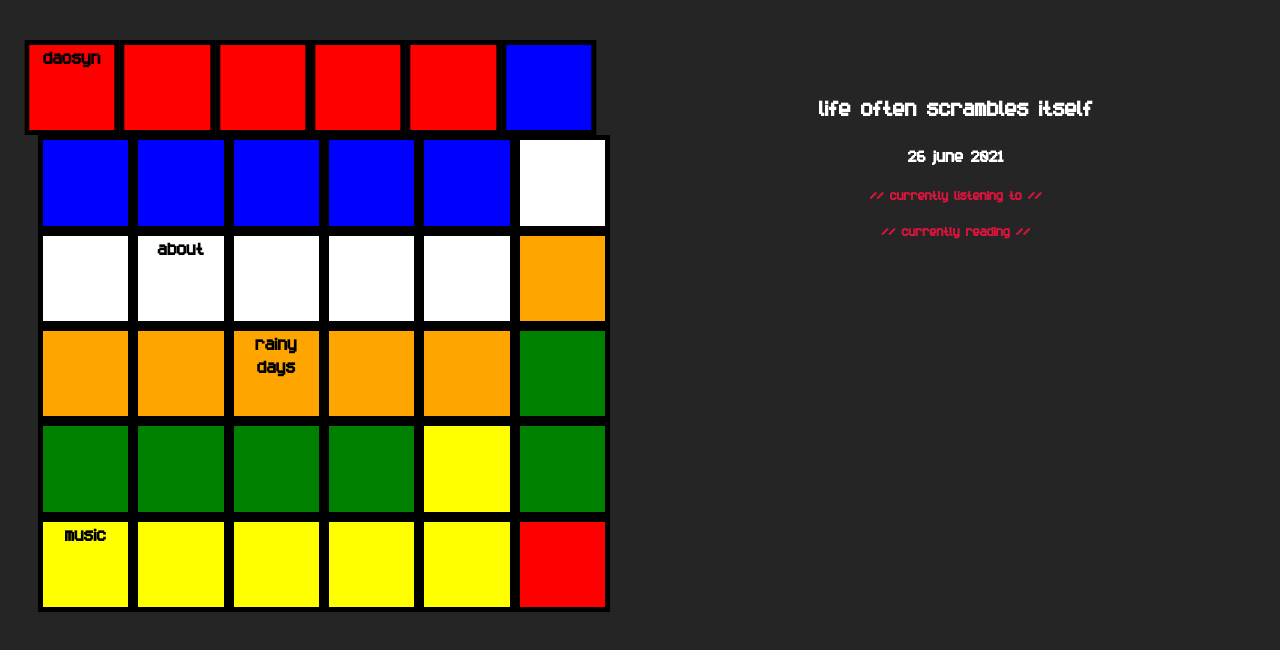
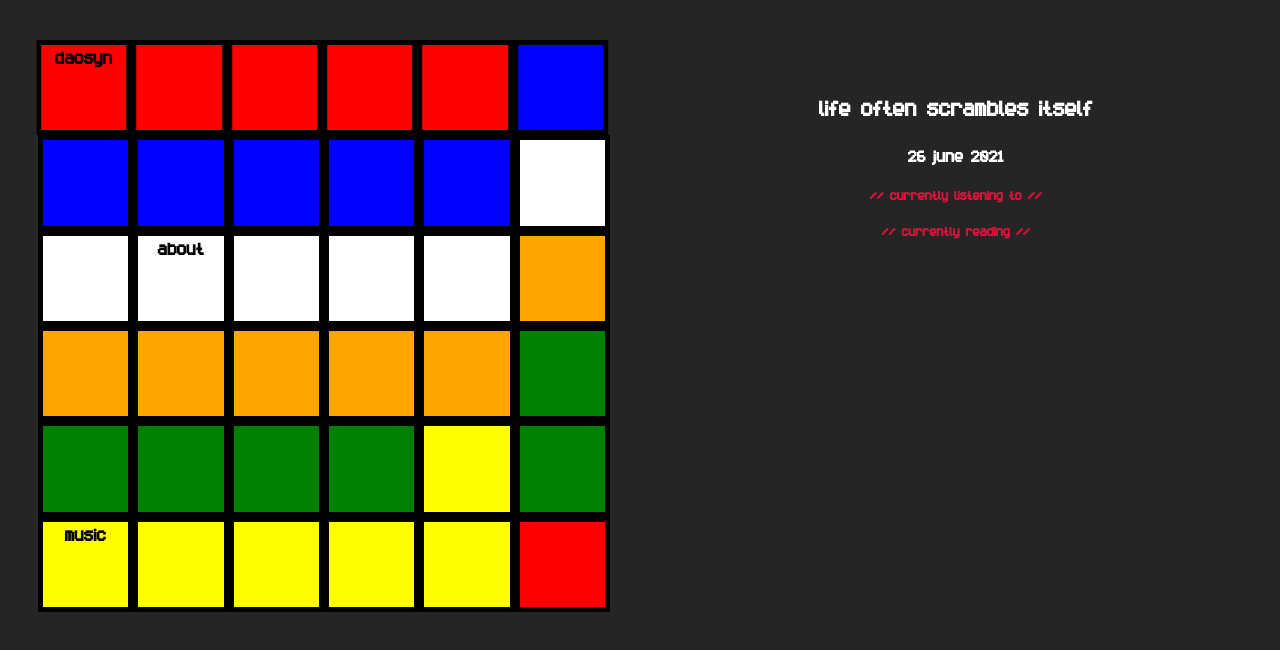
Before and after one commit to daosyn/website, a Vue app: page /#/music in a window 1280 px wide. Before the commit this address led to /#/music. Shown: the top 650 px of the page. Built offline with nearby package versions, Linux system fonts and the light colour scheme.

Commit message:
update packages, tweak animations

```diff
--- a/package.json
+++ b/package.json
@@ -14,12 +14,12 @@
     "vue-router": "^4.0.0-0"
   },
   "devDependencies": {
-    "@vitejs/plugin-vue": "^1.6.1",
+    "@vitejs/plugin-vue": "^4.2.1",
     "eslint": "^8.39.0",
     "eslint-config-prettier": "^8.8.0",
     "eslint-plugin-vue": "^9.11.0",
     "prettier": "^2.8.8",
-    "vite": "^2.5.4"
+    "vite": "^4.3.5"
   },
   "browserslist": [
     "> 1%",
--- a/src/components/cube.vue
+++ b/src/components/cube.vue
@@ -41,7 +41,7 @@ export default {
         x,
         y,
         classes: [`color-${y}`, "facelet"],
-        isMoving: { transform: "translate(0, 0)" },
+        isMoving: { transform: "" },
         route: null,
       }))
     ),
@@ -96,7 +96,7 @@ export default {
     },
     moveY(column, size) {
       for (const facelet of this.faceletMatrix) {
-        facelet[column].isMoving.transform = `translateY(${size}px)`;
+        facelet[column].isMoving.transform = `translateY(${size/4}px)`;
       }
       setTimeout(() => {
         const down = size > 0;
@@ -109,7 +109,7 @@ export default {
         ) {
           let temp = this.faceletMatrix[i][column];
           this.faceletMatrix[i][column] = prev;
-          this.faceletMatrix[i][column].isMoving.transform = "translateY(0px)";
+          this.faceletMatrix[i][column].isMoving.transform = "";
           prev = temp;
         }
       }, this.TRANSFORM_TIMER);
@@ -122,11 +122,11 @@ export default {
     },
     moveX(row, size) {
       this.faceletMatrix[row].forEach((facelet) => {
-        facelet.isMoving.transform = `translateX(${size}px)`;
+        facelet.isMoving.transform = `translateX(${size/4}px)`;
       });
       setTimeout(() => {
         this.faceletMatrix[row].forEach((facelet) => {
-          facelet.isMoving.transform = "translateX(0px)";
+          facelet.isMoving.transform = "";
         });
         if (size > 0) {
           this.faceletMatrix[row].unshift(this.faceletMatrix[row].pop());
@@ -146,25 +146,16 @@ export default {
 </script>
 
 <style>
-@keyframes anim {
-  50% {
-    transform: translate(50px, 50px);
-  }
-  100% {
-    transform: translate(0, 0);
-  }
-}
-
 .link:hover {
   cursor: pointer;
-  transform: rotate(5deg);
+  transform: rotate(15deg);
 }
 
 .facelet {
   position: relative;
   display: inline-block;
   border: 5px solid black;
-  transition: 0.5s transform ease-out;
+  transition: transform 1s ease-out;
   font-size: 2vw;
   font-weight: bold;
   color: black;
--- a/src/router/index.js
+++ b/src/router/index.js
@@ -17,11 +17,11 @@ export const routes = [
     name: "music",
     component: () => import("../views/bandcamp.vue"),
   },
-  {
-    path: "/rain",
-    name: "rainy days",
-    component: () => import("../views/rain.vue"),
-  },
+  // {
+  //   path: "/rain",
+  //   name: "rainy days",
+  //   component: () => import("../views/rain.vue"),
+  // },
 ];
 
 const router = createRouter({
--- a/src/views/about.vue
+++ b/src/views/about.vue
@@ -1,6 +1,7 @@
 <template>
   <div class="about">
     <h1>hey! my name is brandon</h1>
+    <p>i am currently a software engineering consultant at slalom</p>
     <p>
       i like learning new things with full focus, then picking up the next thing
       soon after
```
Also changed, not shown: 1 other file (tests, documents, lock files or other folders).
